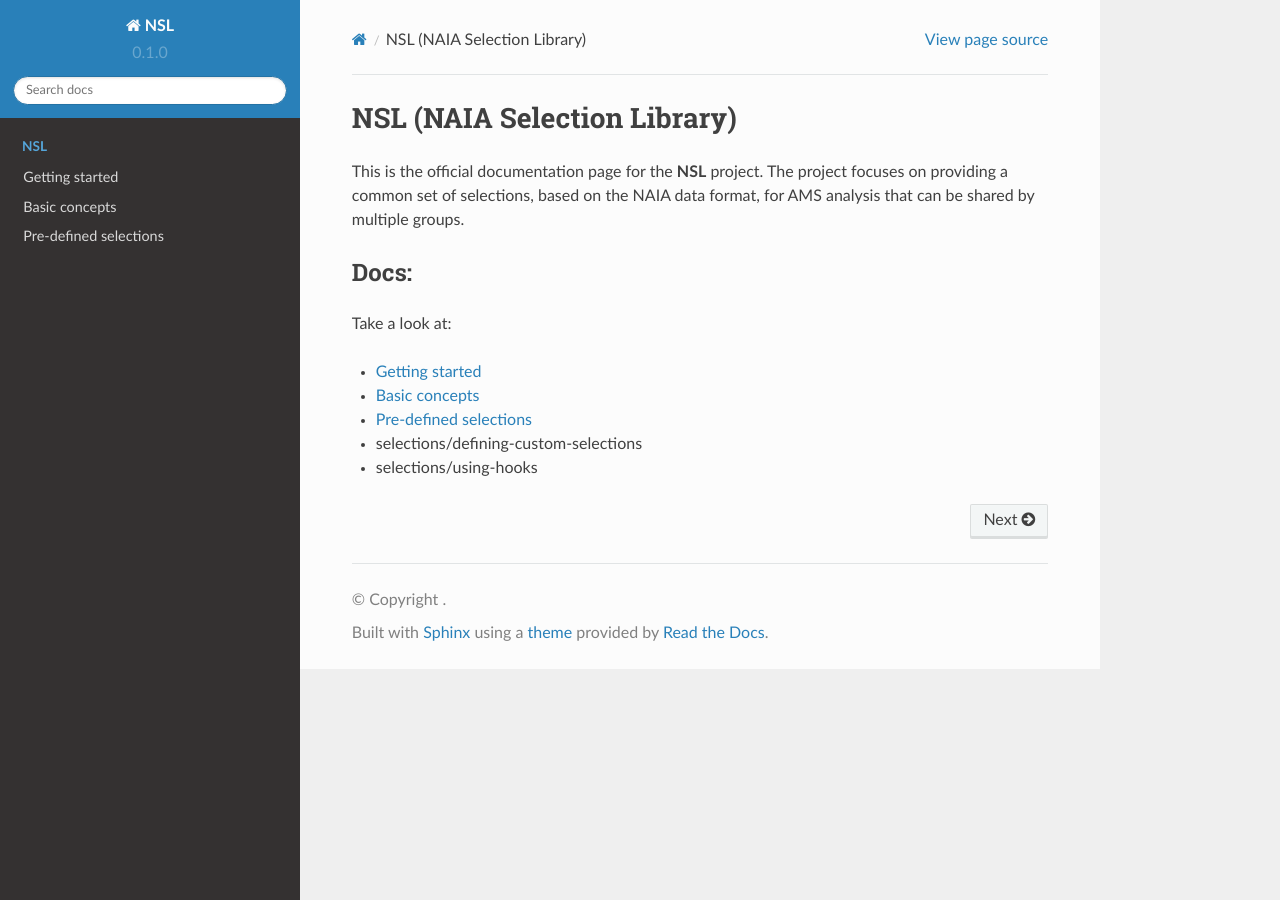
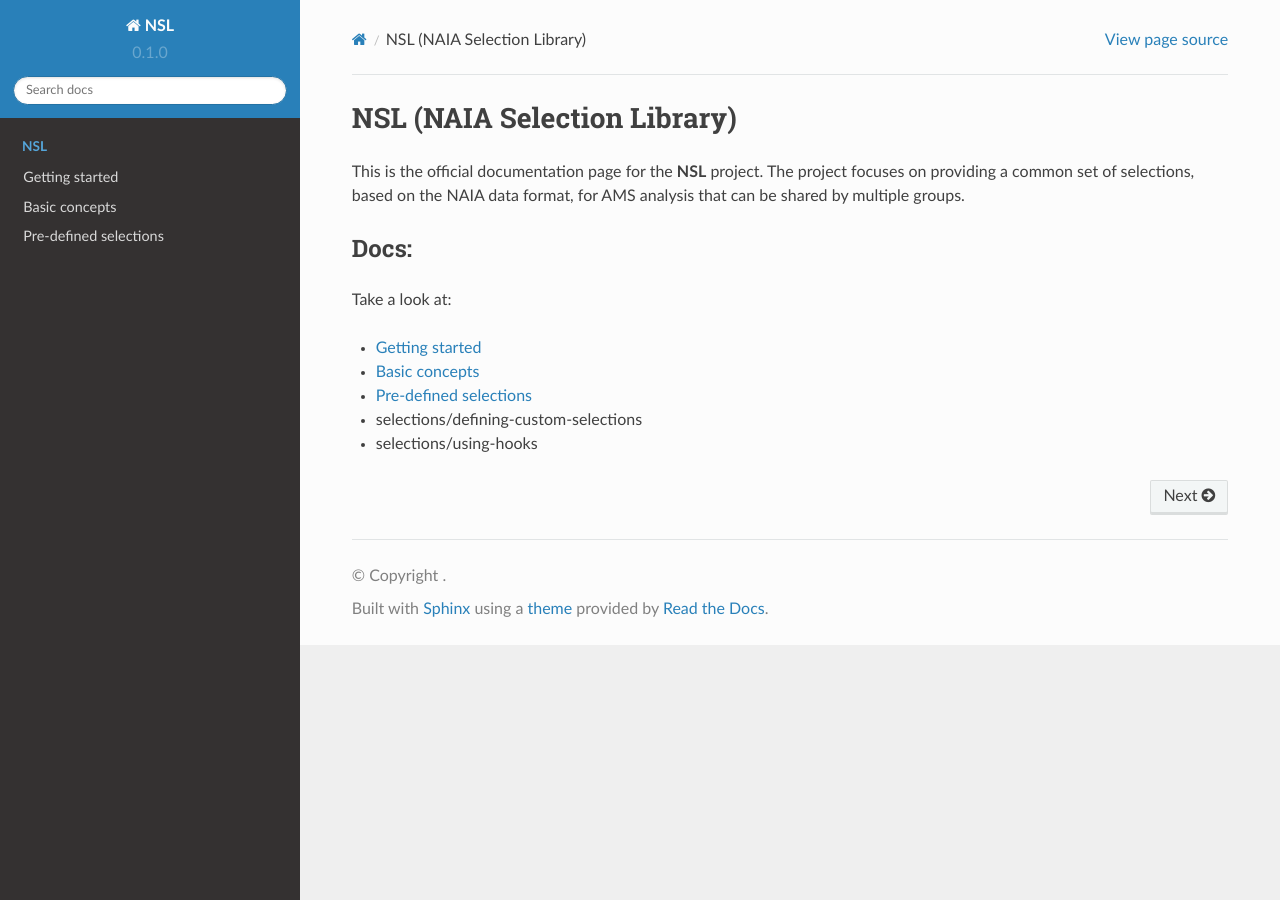
Before and after one commit to valerioformato/nsl-readthedocs, a Sphinx documentation site: the page built from docs/source/index.rst, in a window 1280 px wide. Built offline with Sphinx 7.4.7 and the Read the Docs theme 2.0.0, drawn with Linux system fonts in a browser that asks for light colours; pages that are not in the unit, such as notebooks, are missing from menus.

Commit message:
Change layout

```diff
--- /dev/null
+++ b/docs/source/_static/style.css
@@ -0,0 +1,3 @@
+.wy-nav-content {
+    max-width: none;
+}
--- /dev/null
+++ b/docs/source/_templates/layout.html
@@ -0,0 +1,4 @@
+{% extends "!layout.html" %}
+{% block extrahead %}
+    <link href="{{ pathto("_static/style.css", True) }}" rel="stylesheet" type="text/css">
+{% endblock %}
--- a/docs/source/conf.py
+++ b/docs/source/conf.py
@@ -33,3 +33,8 @@ html_theme = 'sphinx_rtd_theme'
 
 # -- Options for EPUB output
 epub_show_urls = 'footnote'
+
+# Add any paths that contain custom static files (such as style sheets) here,
+# relative to this directory. They are copied after the builtin static files,
+# so a file named "default.css" will overwrite the builtin "default.css".
+html_static_path = ['_static']
```
